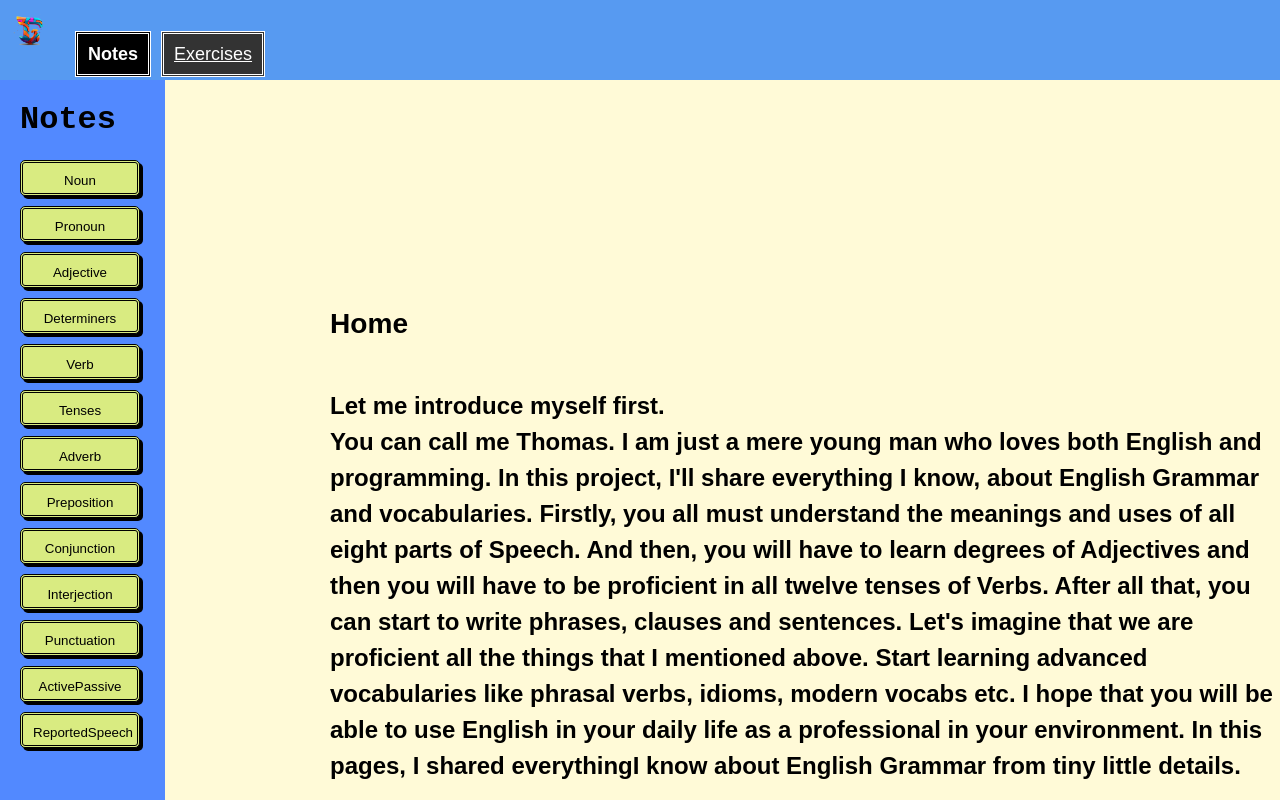
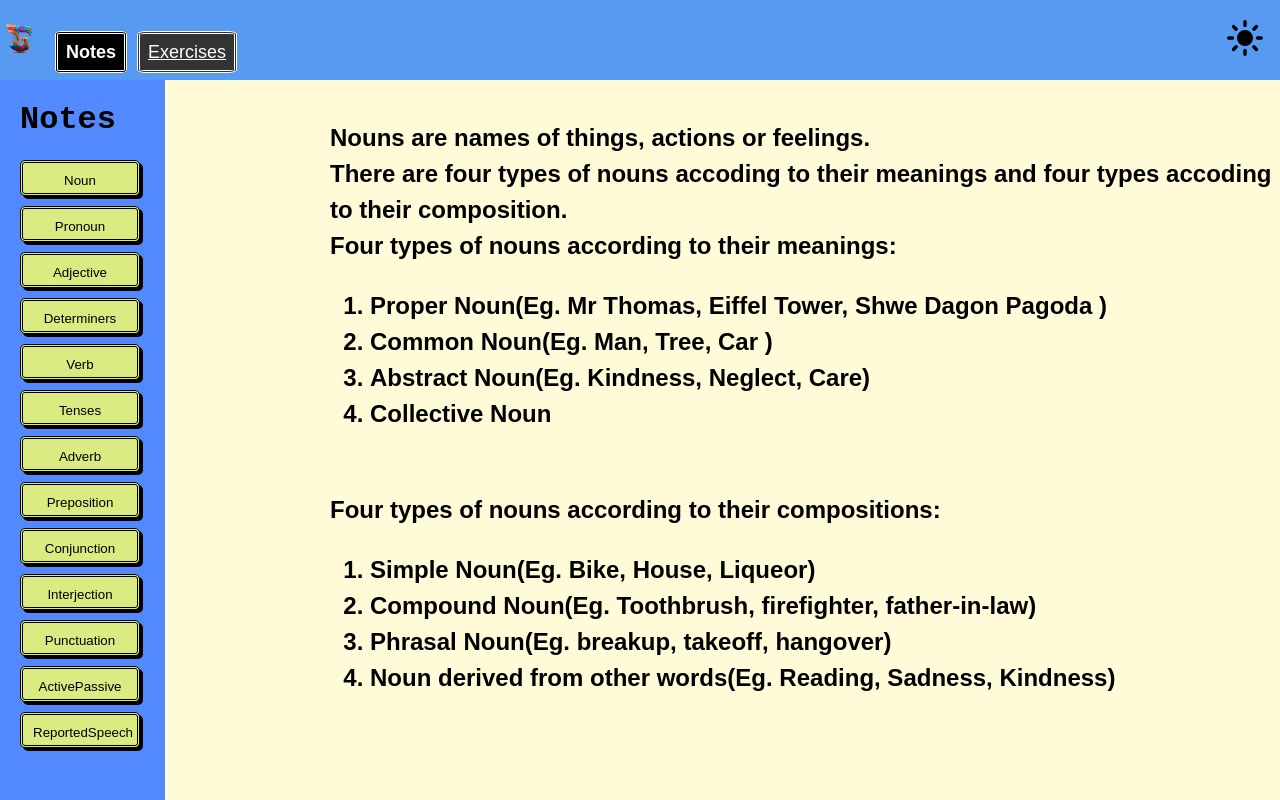
Before and after one commit to thomaslynn132/EnglishGrammar, a React (Create React App) app: page /Notes in a window 1280 px wide. Shown: the top 800 px of the page. Built offline with nearby package versions, Linux system fonts and the light colour scheme.

Commit message:
nightmode adding

```diff
--- a/package.json
+++ b/package.json
@@ -9,6 +9,7 @@
     "firebase": "^10.6.0",
     "react": "^18.2.0",
     "react-dom": "^18.2.0",
+    "react-icons": "^5.0.1",
     "react-router": "^6.19.0",
     "react-scripts": "5.0.1",
     "web-vitals": "^2.1.4"
--- a/src/App.css
+++ b/src/App.css
@@ -11,6 +11,18 @@ body {
   background-color: #000000;
 }
 
+@keyframes spin {
+  0% {
+    transform: rotate(0deg);
+  }
+  100% {
+    transform: rotate(360deg);
+  }
+}
+
+.spin:hover {
+  animation: spin 2s linear infinite;
+}
 .note {
   font-weight: bold;
   color: rgb(83, 149, 255);
@@ -100,6 +112,7 @@ body {
     width: 125px;
     height: 100%;
   }
+
   .night-mode .left-side-nav {
     background-color: #333;
     color: #ffffff;
--- a/src/App.js
+++ b/src/App.js
@@ -5,13 +5,17 @@ import NavBar from "./components/Navbar";
 import Notes from "./pages/Notes/Notes";
 import Exercises from "./pages/Exercises/Exercise";
 import Footer from "./components/Footer";
+import Home from "./components/Home";
+// import Noun from "./pages/Notes/Noun";
 // import Auth from "./components/auth";
 const App = () => {
   return (
     <>
       <NavBar />
+
       <div className="toRedesign">
         <Routes>
+          <Route path="/" element={<Home />} />
           <Route path="/Notes" element={<Notes />} />
           <Route path="/Exercises" element={<Exercises />} />
         </Routes>
--- /dev/null
+++ b/src/assets/index.js
@@ -0,0 +1,3 @@
+import day from "./day.png";
+import night from "./night.png";
+export { day, night };
--- a/src/components/DayOrNightMode.jsx
+++ /dev/null
@@ -1,30 +0,0 @@
-import React, { useState } from "react";
-import day from "../assets/day.png";
-import night from "../assets/night.png";
-
-const DayOrNightMode = () => {
-  const [nightMode, setNightMode] = useState(false);
-  // nightMode ? "./day-mode.css" = false : "./night-mode.css" = false
-  const toggleNightMode = () => {
-    setNightMode(!nightMode);
-    document.body.classList.toggle("night-mode");
-  };
-  return (
-    <>
-      <img
-        src={nightMode ? night : day}
-        alt={nightMode ? "Night Mode" : "Day Mode"}
-        width={40}
-        height={40}
-        onClick={toggleNightMode}
-        style={{
-          cursor: "pointer",
-          marginRight: "5px",
-          padding: "10px",
-        }}
-      />
-    </>
-  );
-};
-
-export default DayOrNightMode;
--- a/src/components/Navbar.js
+++ b/src/components/Navbar.js
@@ -1,31 +1,78 @@
-import React from "react";
+import React, { useState } from "react";
 import { NavLink } from "react-router-dom";
-import DayOrNightMode from "./DayOrNightMode";
+import { day, night } from "../assets";
+import { IoSunny } from "react-icons/io5";
+import { IoMdMoon } from "react-icons/io";
+import { Link } from "react-router-dom";
+import "../App.css";
 const NavBar = () => {
+  const [nightMode, setNightMode] = useState(false);
+  const toggleNightMode = () => {
+    setNightMode(!nightMode);
+    document.body.classList.toggle("night-mode");
+  };
   const navLinkStyles = ({ isActive }) => {
     return {
       fontWeight: isActive ? "bold" : "small",
       textDecoration: isActive ? "none" : "underline",
       backgroundColor: isActive ? "black" : "#333",
-      padding: "10px",
-      Bottom: "25px",
+      padding: "8px",
       marginLeft: "10px",
       color: "white",
       border: "double",
       fontSize: "large",
+      borderRadius: "8%",
     };
   };
 
   return (
-    <nav className="NavBar">
-      <DayOrNightMode />
+    <>
+      <nav
+        className="NavBar"
+        style={{
+          display: "flex",
+          flexDirection: "row",
+          justifyContent: "space-between",
+          alignItems: "center",
+        }}>
+        <div>
+          <Link to="/">
+            <img
+              src={nightMode ? night : day}
+              alt={nightMode ? "Night Mode" : "Day Mode"}
+              width={40}
+              height={40}
+              style={{
+                cursor: "pointer",
+                marginRight: "5px",
+              }}
+            />
+          </Link>
           <NavLink style={navLinkStyles} link="./Notes" to="/Notes" exact>
             Notes
           </NavLink>
-      <NavLink style={navLinkStyles} link="./Exercises" to="/exercises" exact>
+          <NavLink
+            style={navLinkStyles}
+            link="./Exercises"
+            to="/exercises"
+            exact>
             Exercises
           </NavLink>
+        </div>
+        <div style={{ marginRight: "15px" }}>
+          {nightMode ? (
+            <IoMdMoon
+              size={40}
+              color="white"
+              onClick={toggleNightMode}
+              className="spin"
+            />
+          ) : (
+            <IoSunny size={40} onClick={toggleNightMode} className="spin" />
+          )}
+        </div>
       </nav>
+    </>
   );
 };
 
--- a/src/pages/Notes/Notes.js
+++ b/src/pages/Notes/Notes.js
@@ -12,9 +12,9 @@ import Inrerjection from "./Interjection.jsx";
 import Punctuation from "./Punctuation.jsx";
 import ActivePassive from "./ActivePassive.jsx";
 import ReportedSpeech from "./ReportedSpeech.jsx";
-import Home from "../../components/Home.jsx";
+
 const Notes = () => {
-  const [selectedPart, setSelectedPart] = useState(<Home />);
+  const [selectedPart, setSelectedPart] = useState(<Noun />);
   const handlePartClick = (part) => {
     setSelectedPart(part);
   };
@@ -38,6 +38,7 @@ const Notes = () => {
     <>
       <div className="left-side-nav">
         <h1 className="notes">Notes</h1>
+
         {Object.keys(partContent).map((part) => (
           <button
             className={`inner-left-side-nav ${
@@ -49,16 +50,6 @@ const Notes = () => {
           </button>
         ))}
       </div>
-      <br />
-      <br />
-      <br />
-      <br />
-      <br />
-      <br />
-      <br />
-      <br />
-      <br />
-      <br />
       <div className="container">
         <h2>{selectedPart}</h2>
         <div> {partContent[selectedPart]} </div>
```
Also changed, not shown: 2 other files (tests, documents, lock files or other folders). Lines whose indentation alone changed are shown as unchanged.
